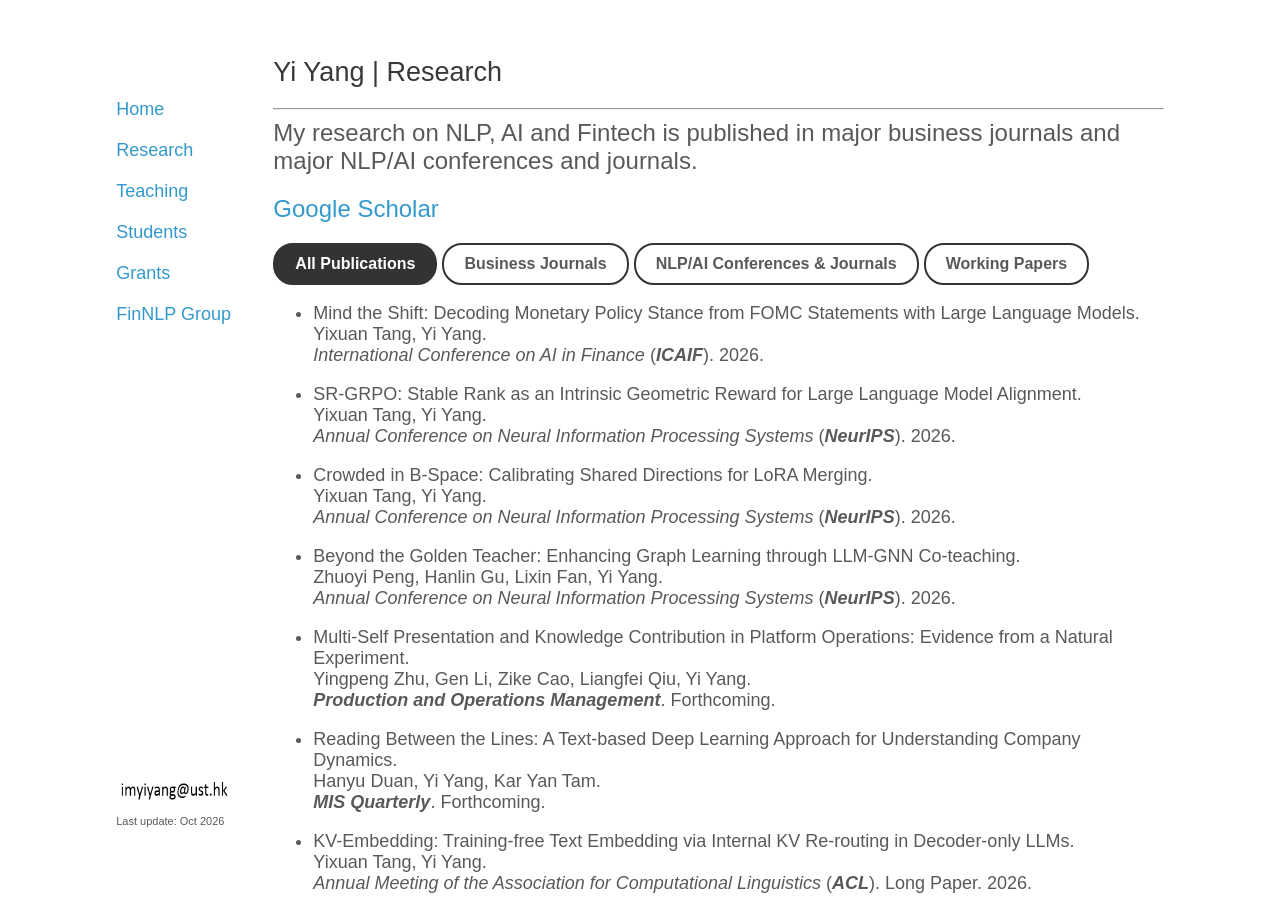
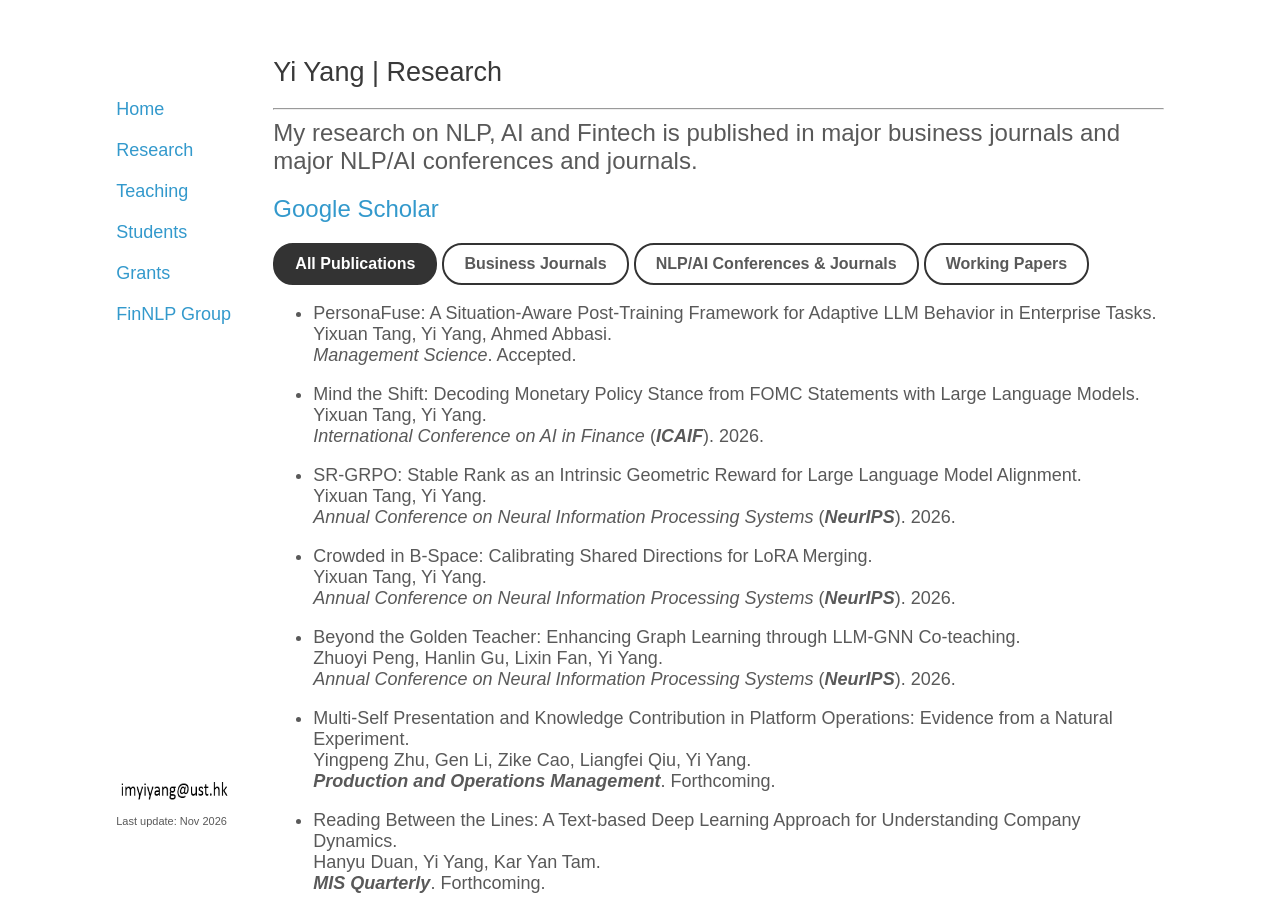
Before and after one commit to yya518/yya518.github.io, a Jekyll site: the page built from research.md, in a window 1280 px wide and 900 px high. Built offline with Jekyll 4.4.1, drawn with Linux system fonts in a browser that asks for light colours.

Commit message:
update ms

```diff
--- a/_layouts/default.html
+++ b/_layouts/default.html
@@ -21,7 +21,7 @@
 
       <footer>
                    <img src="email.png" width=120 height=25>
-           <p><small>Last update: Oct 2026</small><br>
+           <p><small>Last update: Nov 2026</small><br>
 
         <!--<small>Powered by <a href="https://github.com/mojombo/jekyll">Jekyll</a> </small></p>-->
       </footer>
--- a/research.md
+++ b/research.md
@@ -15,6 +15,11 @@ title: research
 </span>
 
 {% include publication-buttons.html %}
++ PersonaFuse: A Situation-Aware Post-Training Framework for Adaptive LLM Behavior in Enterprise Tasks.
+Yixuan Tang, Yi Yang, Ahmed Abbasi.
+*Management Science*. Accepted.
+{: .business}
+
 + Mind the Shift: Decoding Monetary Policy Stance from FOMC Statements with Large Language Models.
 Yixuan Tang, Yi Yang.
 *International Conference on AI in Finance* (***ICAIF***). 2026.
@@ -115,11 +120,6 @@ Jiaqi Li, Yixuan Tang, Yi Yang.
 Hanyu Duan, Yi Yang, Ahmed Abbasi, John P. Lalor, Kar Yan Tam.
 *Fifth Workshop on Trustworthy Natural Language Processing* (***TrustNLP***). 2025.
 {: .nlp}
-
-+ PersonaFuse: A Situation-Aware Post-Training Framework for Adaptive LLM Behavior in Enterprise Tasks.
-Yixuan Tang, Yi Yang, Ahmed Abbasi.
-*Minor Revision*.
-{: .working}
 
 + Governing Execution Risk in Agentic AI Systems: A Trajectory-Guided Framework for Red Teaming.
 Zhihao Zhu, Yi Yang.
```
